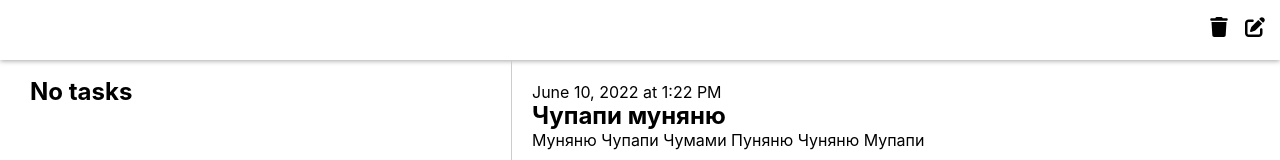
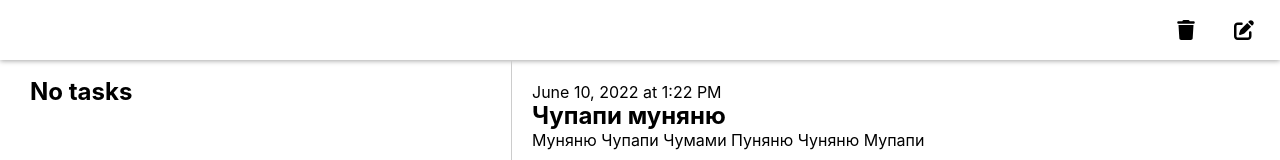
Before and after one commit to Vedek99merin/notes, a React (Vite) app: page / in a window 1280 px wide. Shown: the top 160 px of the page. Built offline with nearby package versions, Linux system fonts and the light colour scheme.

Commit message:
topbar ui improvement

```diff
--- a/src/assets/components/TopBar/TopBar.jsx
+++ b/src/assets/components/TopBar/TopBar.jsx
@@ -25,8 +25,8 @@ function TopBar() {
 
   return (
     <div className={style.topBar}>
-      <TrashIcon onClick={handleDelete} />
-      <EditIcon onClick={handleCreate} />
+      <TrashIcon onClick={handleDelete} className={style.actionButton} />
+      <EditIcon onClick={handleCreate} className={style.actionButton} />
     </div>
   );
 }
--- a/src/assets/components/TopBar/TopBar.module.css
+++ b/src/assets/components/TopBar/TopBar.module.css
@@ -9,3 +9,17 @@
   height: 60px;
   box-shadow: 0px 1px 5px 0px rgba(0, 0, 0, 0.35);
 }
+
+.actionButton {
+  display: flex;
+  align-items: center;
+  justify-content: center;
+  width: 42px;
+  height: 42px;
+  border-radius: 50%;
+  transition: background-color 0.15s;
+}
+
+.actionButton:hover {
+  background-color: rgba(0, 0, 0, 0.1);
+}
--- a/src/assets/components/TopBar/icons.jsx
+++ b/src/assets/components/TopBar/icons.jsx
@@ -1,6 +1,6 @@
 export const TrashIcon = ({ onClick, ...props }) => {
   return (
-    <a href="#" onClick={onClick}>
+    <a href="#" onClick={onClick} {...props}>
       <svg
         xmlns="http://www.w3.org/2000/svg"
         viewBox="0 0 448 512"
@@ -15,7 +15,7 @@ export const TrashIcon = ({ onClick, ...props }) => {
 
 export const EditIcon = ({ onClick, ...props }) => {
   return (
-    <a href="#" onClick={onClick}>
+    <a href="#" onClick={onClick} {...props}>
       <svg
         xmlns="http://www.w3.org/2000/svg"
         viewBox="0 0 512 512"
```
